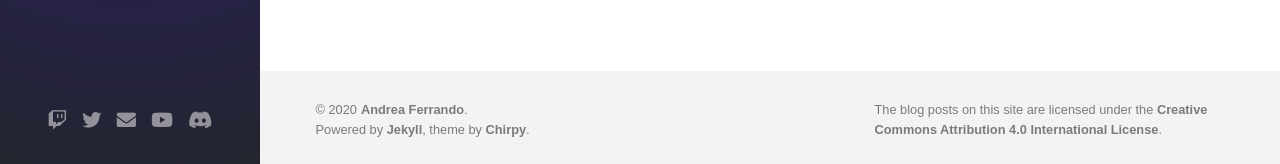
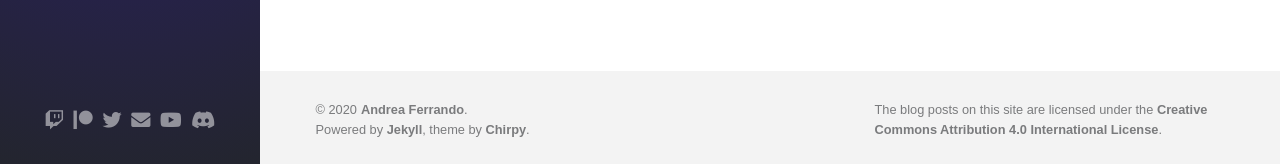
Before and after one commit to nerdglitch/nerdglitch.github.io, a Jekyll site: the page built from index.html, in a window 1280 px wide. Shown: the part 733-897 px from the top of the page. Built offline with Jekyll 4.4.1, drawn with Linux system fonts in a browser that asks for light colours; nearby versions of some CDN libraries; some web fonts are replaced; the list of posts is cut into pages by our own code; comment, search, counter and statistics services are not loaded.

Commit message:
upodate patreon

```diff
--- a/_includes/sidebar.html
+++ b/_includes/sidebar.html
@@ -61,6 +61,9 @@
   <!-- <a href="https://github.com/{{ site.github.username }}" target="_blank">
     <i class="fab fa-github-alt"></i>
   </a> -->
+  <a href="https://patreon.com/nerdglitch" target="_blank">
+    <i class="fab fa-patreon"></i>
+  </a>
   <a href="https://twitter.com/{{ site.twitter.username }}" target="_blank">
     <i class="fab fa-twitter"></i>
   </a>
```
